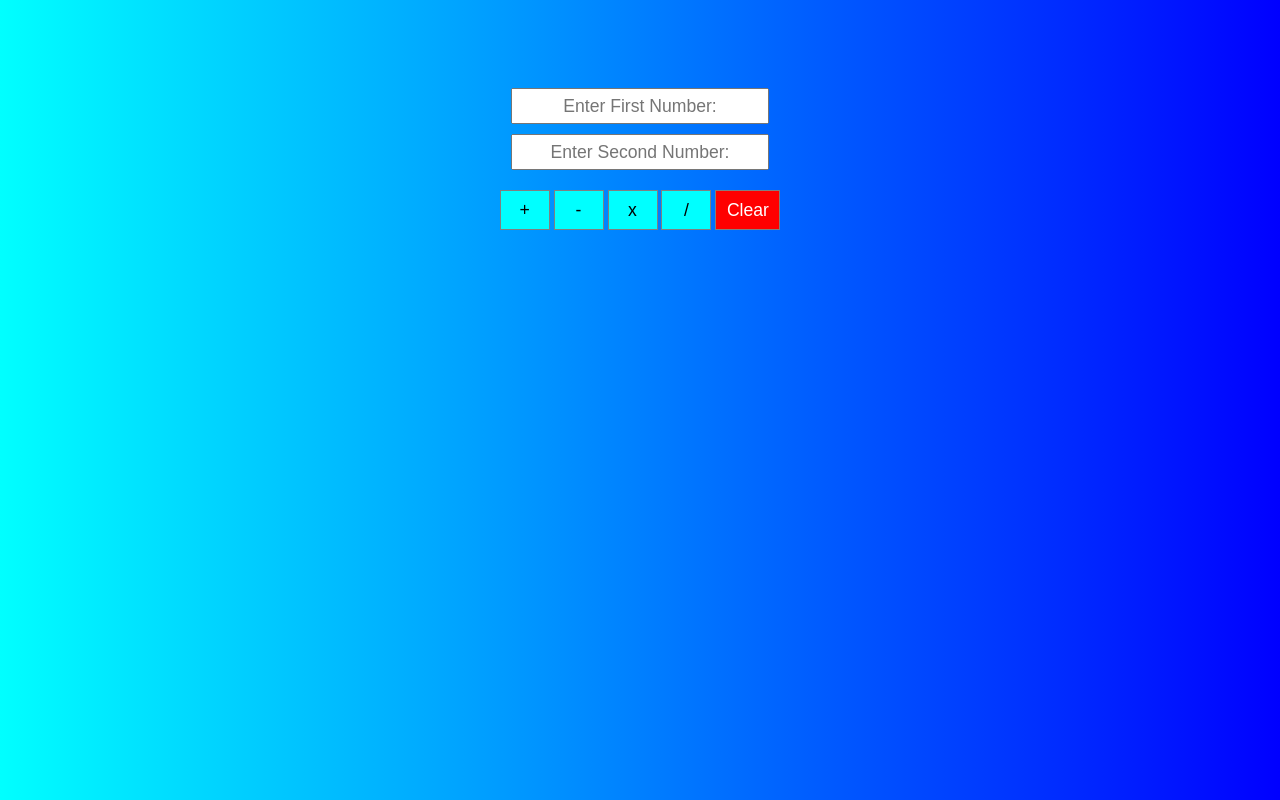
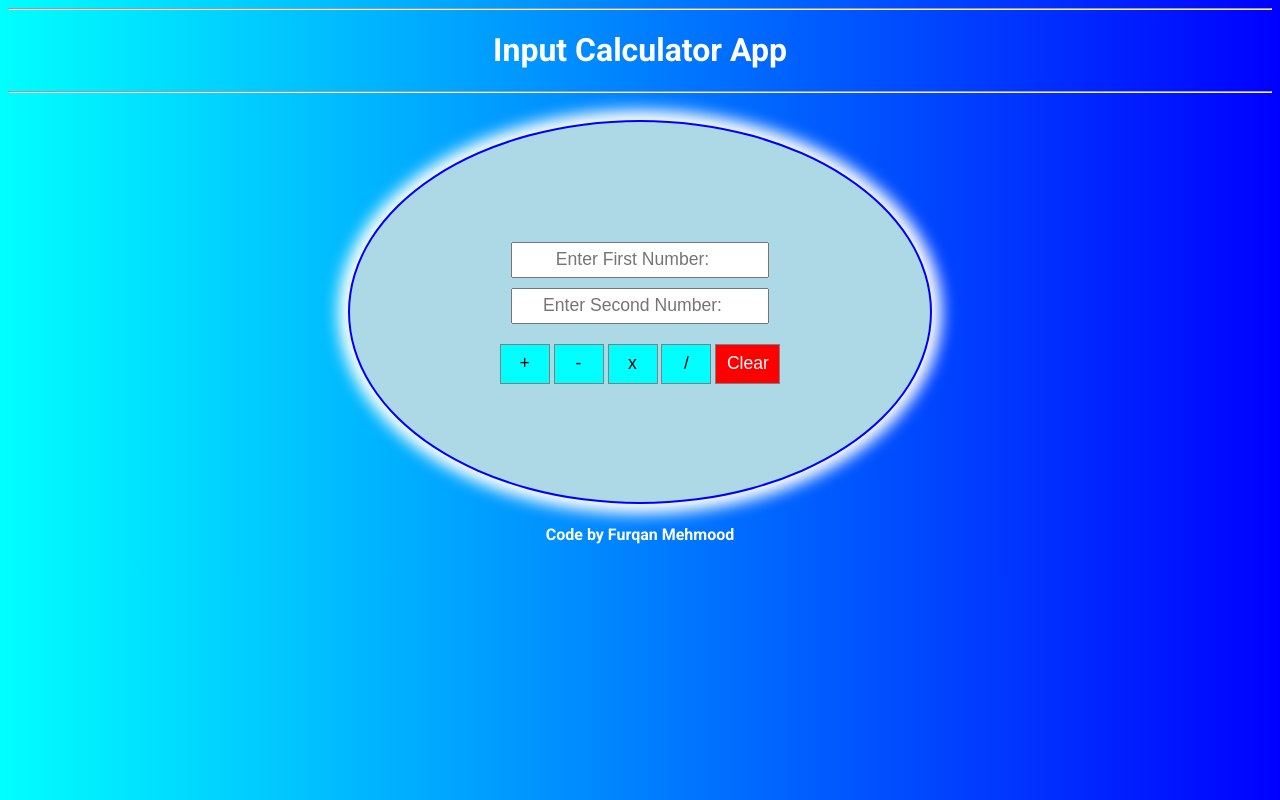
Before and after one commit to furqanizgenius/JavaScript-Input-Calculator-Project-2, a plain HTML site: page index.html in a window 1280 px wide. Drawn offline with Linux system fonts and the light colour scheme.

Commit message:
Update index.html

```diff
--- a/index.html
+++ b/index.html
@@ -13,8 +13,12 @@
 
 <body>
 
-    <input type="text" class="first" placeholder="Enter First Number:"> <br>
-    <input type="text" class="second" placeholder="Enter Second Number:"> <br>
+        <hr>
+        <h1>Input Calculator App </h1>
+        <hr><br>
+        <div class="wrapper">
+        <input type="number" class="first" placeholder="Enter First Number:"> <br>
+        <input type="number" class="second" placeholder="Enter Second Number:"> <br>
 
         <button class="plus">+</button>
         <button class="minus">-</button>
@@ -23,7 +27,8 @@
         <button class="clear">Clear</button>
 
         <h1 class="result"> </h1>
-
+    </div>
+    <h4>Code by Furqan Mehmood</h4>
     <script src="script.js"></script>
 </body>
 
```
Lines whose indentation alone changed are shown as unchanged.
